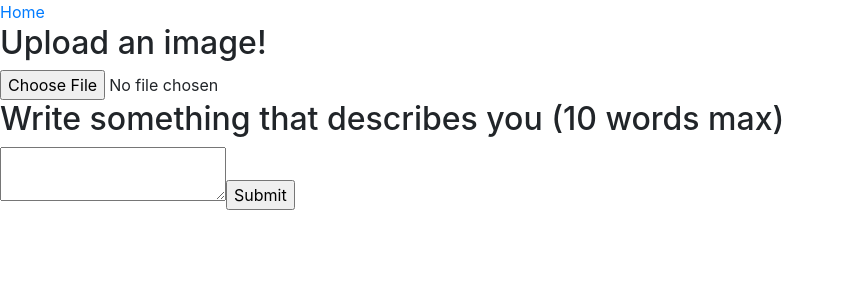
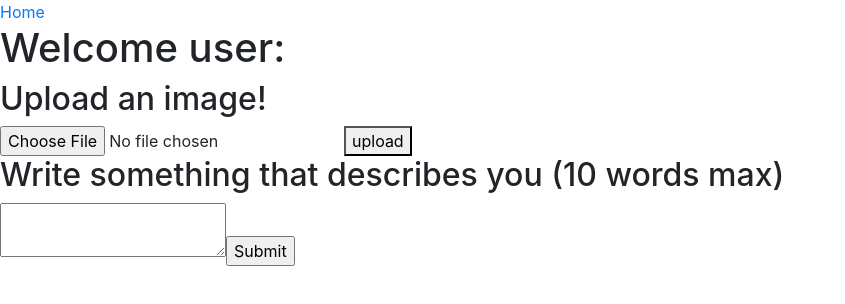
Before and after one commit to dchung21/clique, a React (Create React App) app in the folder client/: page /profile in a window 1280 px wide. Shown: the top 304 px of the page, without its empty margins (0-845 px from the left). Built offline with nearby package versions, Linux system fonts and the light colour scheme; no server answers; the HTML template or start-up script is replaced by a standard one.

Commit message:
image uploading

```diff
--- a/client/src/pages/Profile.js
+++ b/client/src/pages/Profile.js
@@ -7,17 +7,17 @@ import { FIREBASE_CONFIG } from '../config.js';
 
 export default function Profile(props) {
 	const [image, setImage] = useState("");
+	const [imageUrl, setImageUrl] = useState("");
 	const [bio, setBio] = useState("");
+	const [uid, setUid] = useState("");
 
-	//this is probably hacky code and will be prone to crashing
-	const auth = firebase.auth();
-	/////////
+
 
 	//reference to storage service
 	let storage = firebase.storage();
 
 	//on selection of image from the user
-	const onChange = (event) => {
+	const handleImageChange = (event) => {
 		if (event.target.files[0]) {
 			const image = event.target.files[0];
 			setImage(image);
@@ -31,12 +31,26 @@ export default function Profile(props) {
 
 	//TODO
 	//this will upload image to firebase storage, I want to hash it with userID
-	const handleUpload = (event) => {
+	const handleImageUpload = (event) => {
 		//prevent from reloading page on submission
 		event.preventDefault();
 
 		console.log("Starting upload");
-		const upload = storage.ref(`pix/test`).put(image);
+		const upload = storage.ref(`pix/${uid}`).put(image);
+		upload.on("state_changed",
+			(snapShot) => {
+				console.log(snapShot);
+			}, (err) => {
+				console.log(err);
+			}, () => {
+				storage.ref("pix").child(`${uid}`).getDownloadURL()
+				.then(url => {
+					setImageUrl({url});
+					setImage("");
+					event.target.value = null;
+					console.log("done uploading");
+				})
+			})
 	}
 
 	//TODO
@@ -54,13 +68,28 @@ export default function Profile(props) {
 		event.preventDefault();
 	}
 
+	//I think there should be a better way to verify that the user is always logged in to render component
+	//we need to redirect/do something different if user is not logged in.
+	firebase.auth().onAuthStateChanged(function(user) {
+		if (user != null) {
+			console.log(user.uid);
+			setUid(user.uid);
+		}
+		else
+			console.log("x");
+	});
+
+
+
 	return (
 		<div>
 			<Link to='/home'>Home</Link>
+			<h1>Welcome user: {uid}</h1>
 			<h2>Upload an image!</h2>
-			<form>
-				<input type="file" onChange = {onChange} />
-			</form>
+				<form onSubmit={handleImageUpload}>
+					<input type="file" onChange = {handleImageChange} />
+					<button>upload</button>
+				</form>
 			<h2>Write something that describes you (10 words max)</h2>
 			<form onSubmit={handleBioUpload}>
 				<textarea value={bio} onChange={handleTextChange} />
```
